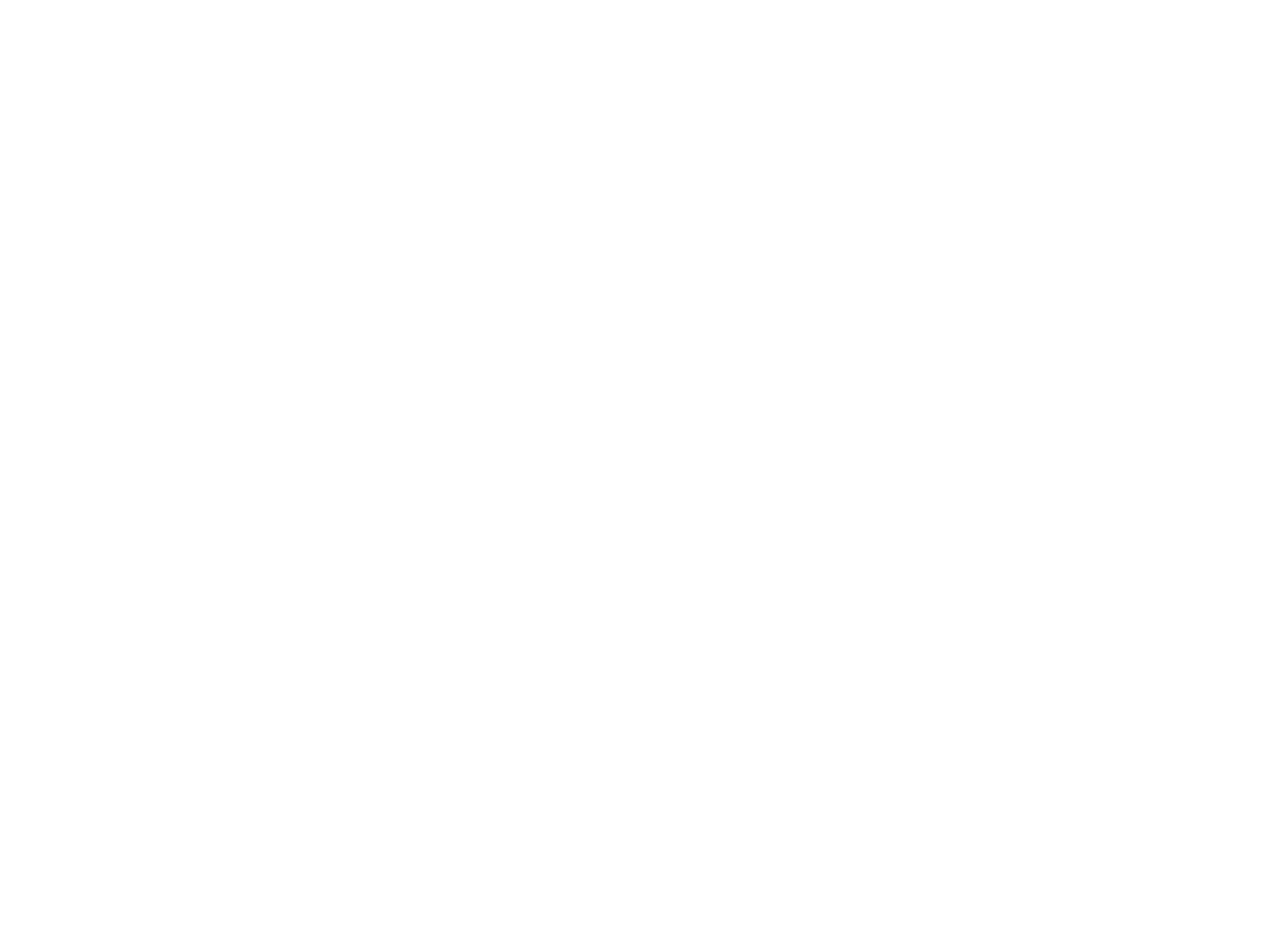
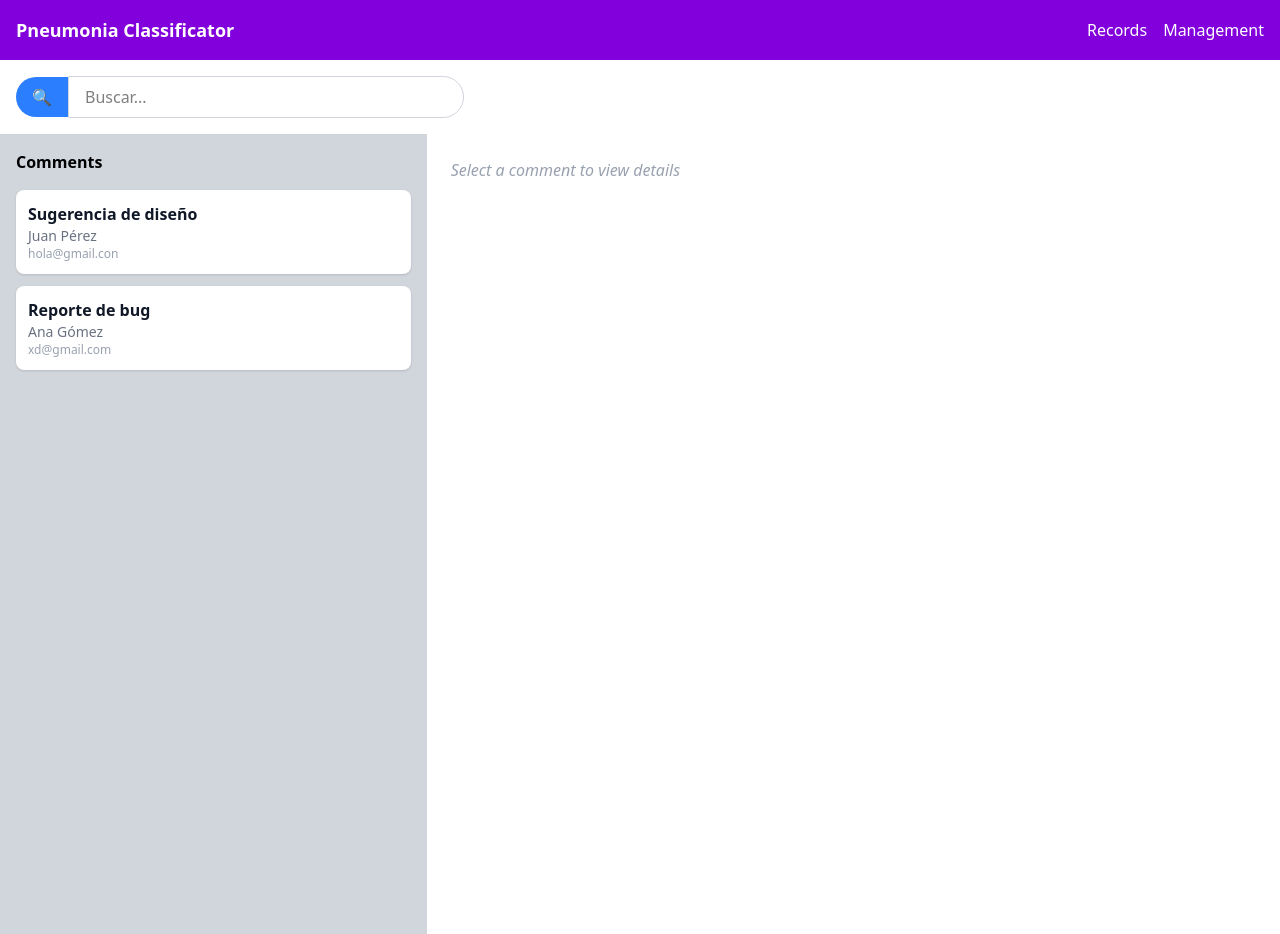
Before and after one commit to FTTE27/Tesis_frontend, an Angular app in the folder frontend/: page /comments in a window 1280 px wide. Before the commit this address led to /. Before the commit the page ends 800 px from the top, so only its background shows below. Built offline with nearby package versions, Linux system fonts and the light colour scheme.

Commit message:
Pantalla Comments con logica  y ajuste pantalla support

```diff
--- /dev/null
+++ b/frontend/src/app/admin/comments/comments.css
@@ -0,0 +1,16 @@
+.container {
+    display: flex;
+    height: 100vh; /* Ocupa toda la altura de la pantalla */
+  }
+
+  .left-box {
+    width: 30%;
+    background-color: #e3e3e3; /* gris claro para diferenciar */
+    padding: 20px;
+  }
+
+  .right-box {
+    width: 70%;
+    background-color: #cce5ff; /* azul claro */
+    padding: 20px;
+  }
--- /dev/null
+++ b/frontend/src/app/admin/comments/comments.html
@@ -0,0 +1,45 @@
+    <!-- Aquí va tu HEADER component -->
+    <app-header-admin></app-header-admin>
+
+    <div class="flex items-center m-4 max-w-md">
+        <button class="px-4 py-2 bg-blue-500 text-white rounded-l-full hover:bg-blue-600">
+          🔍
+        </button>
+        <input type="text" placeholder="Buscar..."
+               class="flex-1 px-4 py-2 border border-gray-300 rounded-r-full focus:outline-none" />
+    </div>
+
+    <div class="flex h-screen">
+        <!-- Panel izquierdo -->
+        <div class="w-1/3 bg-gray-300 p-4">
+          <h2 class="font-bold mb-4">Comments</h2>
+
+         <!-- @for (Angular 17+) itera el array comments del componente y en cada vuelta expone el elemento como item. -->
+          <!-- (click)="selectComment(item)" es data binding de evento: al hacer clic, Angular llama al método selectComment
+           del componente y le pasa ese item. En tu .ts estableces this.selectedComment = item;, y con eso se actualiza el panel derecho.-->
+          @for (item of comments; track $index) {
+            <div
+              (click)="selectComment(item)"
+              class="cursor-pointer bg-white shadow rounded-lg p-3 mb-3 hover:bg-gray-100 transition">
+
+              <p class="font-semibold text-gray-900">{{ item.titulo }}</p>
+              <p class="text-sm text-gray-500">{{ item.nombre }}</p>
+              <p class="text-xs text-gray-400">{{ item.correo }}</p> <!-- 👈 aquí mostramos correo -->
+            </div>
+          } @empty {
+            <p class="text-gray-400 italic">No comments yet.</p>
+          }
+        </div>
+
+        <!-- Panel derecho -->
+        <div class="w-2/3 p-6">
+          @if (selectedComment) {
+            <h2 class="text-xl font-bold mb-2">{{ selectedComment.titulo }}</h2>
+            <p class="text-gray-600 mb-1">By {{ selectedComment.nombre }}</p>
+            <p class="text-gray-500 text-sm mb-4">{{ selectedComment.correo }}</p> <!-- 👈 correo en detalle -->
+            <p class="text-gray-800">{{ selectedComment.mensaje }}</p>
+          } @else {
+            <p class="text-gray-400 italic">Select a comment to view details</p>
+          }
+        </div>
+      </div>
--- /dev/null
+++ b/frontend/src/app/admin/comments/comments.ts
@@ -0,0 +1,40 @@
+import { Component } from '@angular/core';
+import { HeaderAdmin } from '../header-admin/header-admin';
+import { CommonModule } from '@angular/common';
+
+interface CommentModel {
+  titulo: string;
+  nombre: string;
+  mensaje: string;
+  archivo: string;
+  correo: string;
+}
+
+@Component({
+  selector: 'app-comments',
+  imports: [HeaderAdmin],
+  templateUrl: './comments.html',
+  styleUrl: './comments.css'
+})
+
+
+export class Comments {
+
+  comments = [
+    { titulo: 'Sugerencia de diseño', nombre: 'Juan Pérez', mensaje: 'Me gustaría ver más colores.', archivo: 'mockup.pdf', correo: 'hola@gmail.con' },
+    { titulo: 'Reporte de bug', nombre: 'Ana Gómez', mensaje: 'El botón no funciona en móviles.', archivo: '', correo: 'xd@gmail.com' },
+  ];
+
+  selectedComment: CommentModel | null = null;
+
+  constructor() {}
+
+  ngOnInit(): void {}
+
+  selectComment(item: CommentModel) {
+    console.log('Seleccionaste:', item);
+    // aquí disparas el evento para mostrar el detalle en el panel derecho
+    this.selectedComment = item;
+  }
+
+}
--- a/frontend/src/app/admin/records/records.html
+++ b/frontend/src/app/admin/records/records.html
@@ -45,10 +45,10 @@
         </div>
 
         <!-- Main Content Grid -->
-    <div class="grid grid-cols-1 lg:grid-cols-3 gap-6">
+        <div class="grid grid-cols-1 lg:grid-cols-3 gap-6 items-start">
 
         <!-- Left Column - Classification Overview -->
-      <div class="lg:col-span-2 bg-gray-400 rounded-lg p-3">
+        <div class="lg:col-span-2 bg-gray-400 rounded-lg p-3 self-start">
             <div class="flex items-center space-x-2 mb-3">
             <div class="w-6 h-6 bg-purple-600 rounded flex items-center justify-center">
                 <svg class="w-4 h-4 text-white" fill="currentColor" viewBox="0 0 20 20">
@@ -249,7 +249,7 @@
         </div>
 
         <!-- Bottom Section -->
-    <div class="grid grid-cols-1 md:grid-cols-3 gap-6">
+        <div class="grid grid-cols-1 md:grid-cols-3 gap-6 relative -mt-6">
 
         <!-- Alerts -->
         <div class="bg-gray-400 rounded-lg p-4 text-center">
--- a/frontend/src/app/app.routes.ts
+++ b/frontend/src/app/app.routes.ts
@@ -13,6 +13,7 @@
 import { FormsModule } from '@angular/forms';
 import { NgModule } from '@angular/core';
 import { Records } from './admin/records/records';
+import { Comments } from './admin/comments/comments';
 
 export const routes: Routes = [
     { path: '', component: Home },
@@ -21,5 +22,6 @@
     { path: 'upload', component: Upload },
     { path: 'support', component: Support },
     { path: 'management', component: Management },
-    { path: 'records', component: Records}
+    { path: 'records', component: Records},
+    { path: 'comments', component: Comments}
 ];
--- a/frontend/src/app/user/support/support.html
+++ b/frontend/src/app/user/support/support.html
@@ -80,6 +80,15 @@
             />
           </div>
 
+          <!-- Title Input -->
+          <div>
+            <input
+              type="text"
+              placeholder="Title"
+              class="w-full px-4 py-3 border border-gray-300 rounded-lg focus:ring-2 focus:ring-purple-500 focus:border-transparent outline-none placeholder-gray-400"
+            />
+          </div>
+
           <!-- Message Textarea -->
           <div>
             <textarea
```
Also changed, not shown: 1 other file (tests, documents, lock files or other folders). Lines whose indentation alone changed are shown as unchanged.
